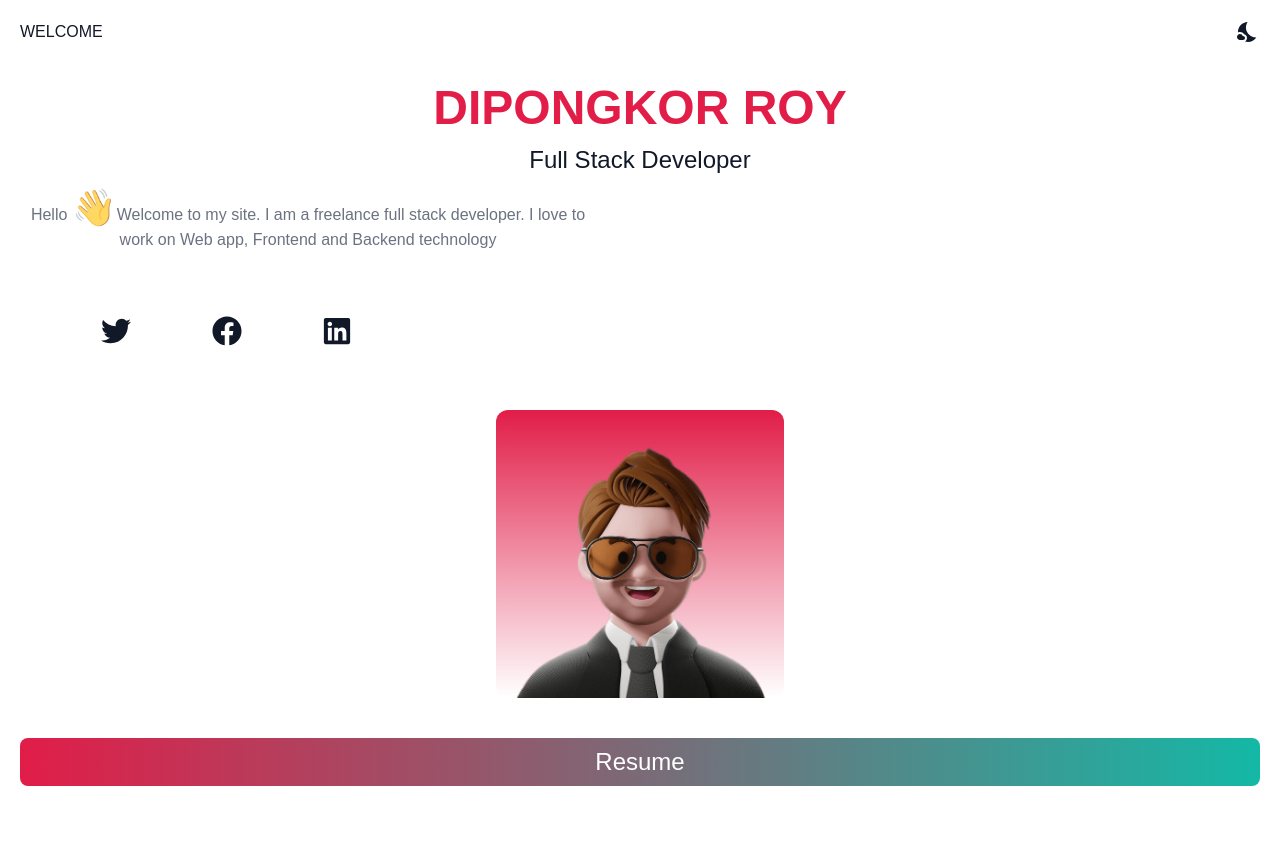
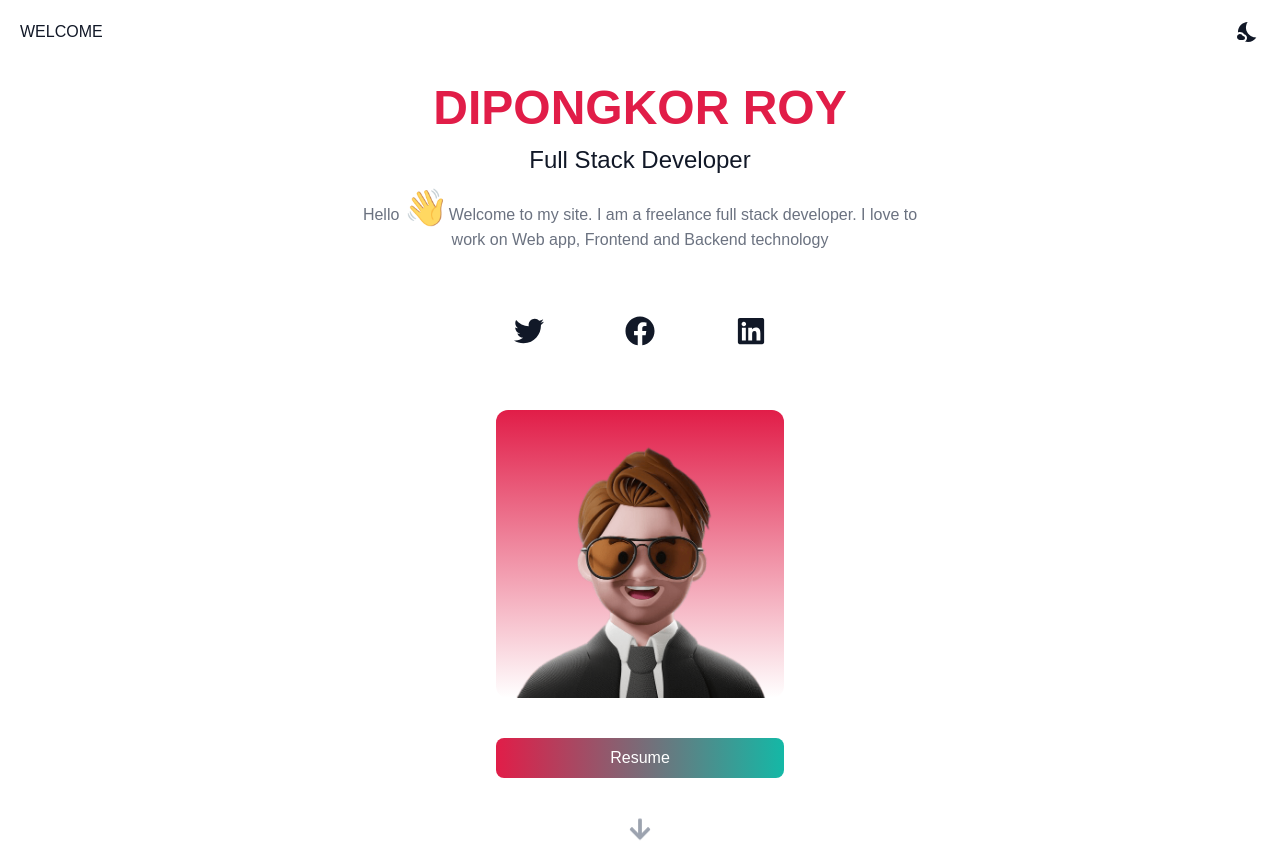
Before and after one commit to Dipongkor-Roy/Portfolio-Dipongkor, a React (Create React App) app: page / in a window 1280 px wide. Built offline with nearby package versions, Linux system fonts and the light colour scheme.

Commit message:
hero-section done

```diff
--- a/src/components/Hero/Hero.js
+++ b/src/components/Hero/Hero.js
@@ -19,8 +19,16 @@ const Hero = () => {
       icon: <FaLinkedin />,
     },
   ];
+
+// function for scroll down arrow hide
+
+window.addEventListener("scroll",function(){
+  const downArrow=document.querySelector(".down-arrow");
+  if(this.scrollY>=90) downArrow.classList.add("hide-down-arrow");
+  else downArrow.classList.remove("hide-down-arrow")
+})
   return (
-    <section className="min-h-screen flex flex-col justify-start items-cneter p-5 text-center">
+    <section className="min-h-screen flex flex-col justify-start items-center p-5 text-center">
       <h2 className="text-5xl text-rose-600 uppercase font-bold  ">
         Dipongkor Roy
       </h2>
@@ -51,16 +59,20 @@ const Hero = () => {
           <img
             src={avatar}
             alt="avatar"
-            className="w-60 h-60 md:w-72 md:h-72 object-cover object-top bg-gradient-to-b from-rose-600 rounded-xl pt-5"
+            className="w-60 h-60 md:w-72 md:h-72 object-cover object-top bg-gradient-to-b from-rose-600 hover:from-teal-500 rounded-xl pt-5"
           />
         </div>
         <a
           href="/dipongkor-resume.pdf"
           download={true}
-          className="flex justify-center items-center mt-10 py-2 bg-gradient-to-r from-rose-600 to-teal-500 text-white text-2xl rounded-lg"
+          className="flex justify-center items-center mt-10 py-2 bg-gradient-to-r from-rose-600 to-teal-500 text-white  rounded-lg"
         >
           Resume
         </a>
+      </div>
+      {/* arrow down animation */}
+      <div className="mt-10 down-arrow">
+        <FaArrowDown className="text-gray-400 text-2xl animate-bounce" />
       </div>
     </section>
   );
--- a/src/index.css
+++ b/src/index.css
@@ -10,3 +10,7 @@
     font-family: 'Poppins',sans-serif;
   }
 }
+
+.hide-down-arrow{
+  display: none;
+}
```
